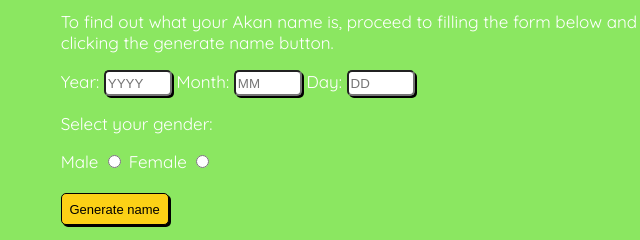
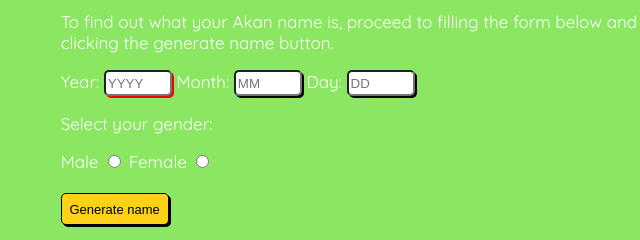
Before and after one commit to joycodes/Akan-Name-Generator, a plain HTML site: page index.html in a window 1280 px wide. Shown: the part 224-464 px from the top of the page, 276-916 px from the left. Drawn offline with Linux system fonts and the light colour scheme.

Commit message:
change box shadow colour to black

```diff
--- a/style.css
+++ b/style.css
@@ -19,7 +19,7 @@ body{
     border-radius: 5px;
     width: 60px;
     height: 20px;
-    box-shadow: 2px 2px #000000;
+    box-shadow: 2px 2px #ee0505;
   }
 
   #month-input{
```
Also changed, not shown: images/mountain.jpg (deleted), images/table-mountain-gbecfcd050_1920.jpg (deleted).
